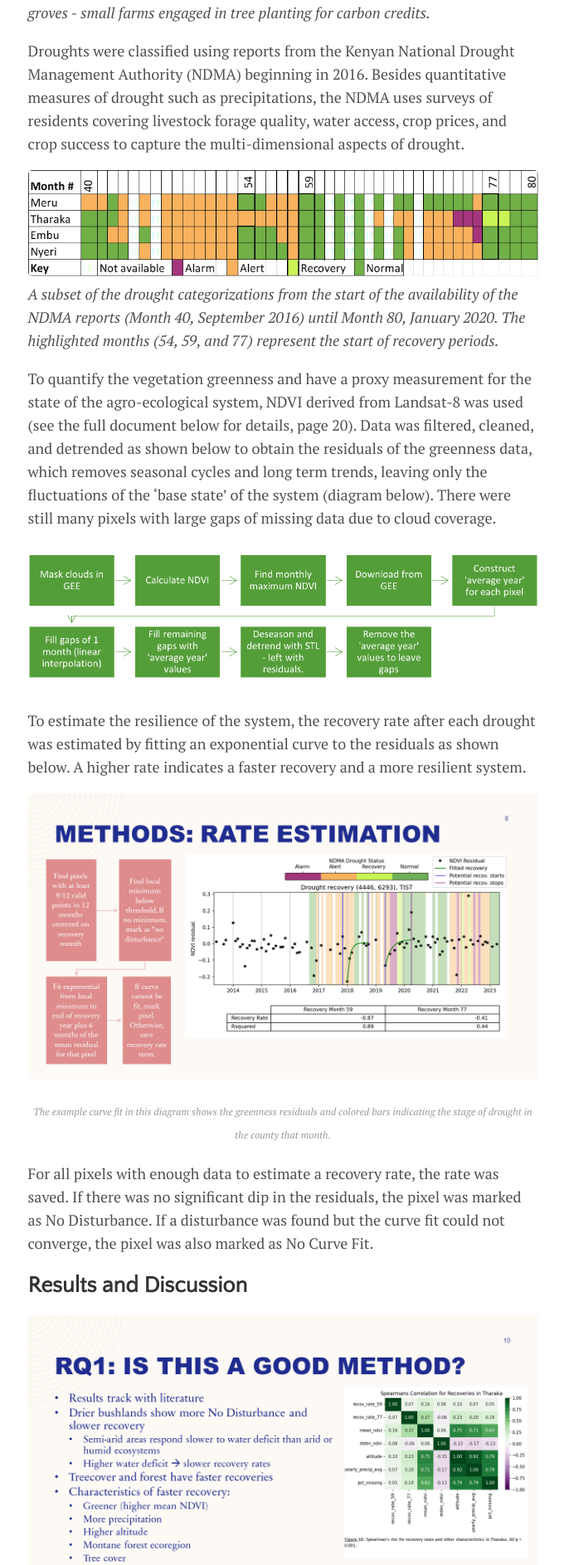
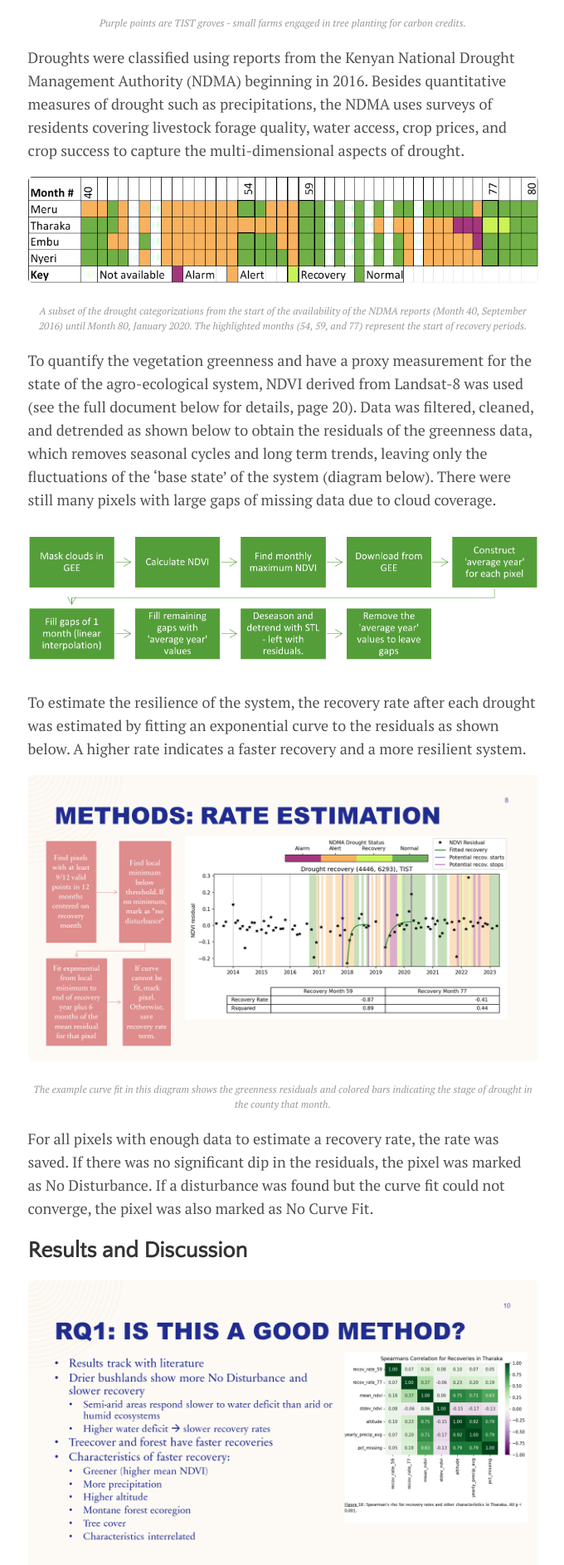
Before and after one commit to ml-henderson/ml-henderson.github.io, a Jekyll site: the page built from _posts/2023-09-26-thesis_results.md, in a window 1280 px wide. Shown: the part 2549-4435 px from the top of the page at 83% size, without its empty margins (299-979 px from the left). Built offline with Jekyll 4.4.1, drawn with Linux system fonts in a browser that asks for light colours; grey boxes are pictures that could not be loaded.

Commit message:
image captions yeet

```diff
--- a/_posts/2023-09-26-thesis_results.md
+++ b/_posts/2023-09-26-thesis_results.md
@@ -24,11 +24,15 @@ The research questions are:
 ## Methods
 Four counties were selected because of their density of TIST groves, comparable agricultural practices, and classification as arid and semi-arid land counties (ASALs) by the Kenyan government. These counties are fairly internally heterogenous, with the agricultural and ecological conditions varying from the dry lowlands up to much wetter and cooler forested highlands near Mount Kenya.
 ![Study Area](assets\img\studyarea.png)
+
+{:.imagecaption}
 _Purple points are TIST groves - small farms engaged in tree planting for carbon credits._
 
 Droughts were classified using reports from the Kenyan National Drought Management Authority (NDMA) beginning in 2016. Besides quantitative measures of drought such as precipitations, the NDMA uses surveys of residents covering livestock forage quality, water access, crop prices, and crop success to capture the multi-dimensional aspects of drought.
 
 ![Drought](assets\img\drought_class.png)
+
+{:.imagecaption}
 _A subset of the drought categorizations from the start of the availability of the NDMA reports (Month 40, September 2016) until Month 80, January 2020. The highlighted months (54, 59, and 77) represent the start of recovery periods._
 
 To quantify the vegetation greenness and have a proxy measurement for the state of the agro-ecological system, NDVI derived from Landsat-8 was used (see the full document below for details, page 20). Data was filtered, cleaned, and detrended as shown below to obtain the residuals of the greenness data, which removes seasonal cycles and long term trends, leaving only the fluctuations of the 'base state' of the system (diagram below). There were still many pixels with large gaps of missing data due to cloud coverage.
@@ -37,10 +41,6 @@ To quantify the vegetation greenness and have a proxy measurement for the state
 
 To estimate the resilience of the system, the recovery rate after each drought was estimated by fitting an exponential curve to the residuals as shown below. A higher rate indicates a faster recovery and a more resilient system.
 
-<!-- <figure>
-  <img src="{{site.url}}/assets/files/TIST_Resilience_final/Slide8.PNG" alt="Example curve fit to NDVI residuals and workflow for curve fitting."/>
-  <figcaption>The example curve fit in this diagram shows the grenness residuals and colored bars indicating the stage of drought in the county that month.</figcaption>
-</figure> -->
 ![Curve Fit](assets\files\TIST_Resilience_final\Slide8.PNG)
 
 {:.imagecaption}
--- a/_sass/_post.scss
+++ b/_sass/_post.scss
@@ -15,6 +15,7 @@
   text-align: center;
   font-size: 12px;
   color: $light-gray-color;
+  line-height: 1.5em;
 }
 
 @media (max-width: $elements-responsive-width) {
```
Also changed, not shown: _posts/2023-06-15-UN.md (+8 -0 lines), _posts/2023-07-29-thesis_intro.md (+2 -0 lines), _posts/2023-08-13-summer2.md (+2 -0 lines).
